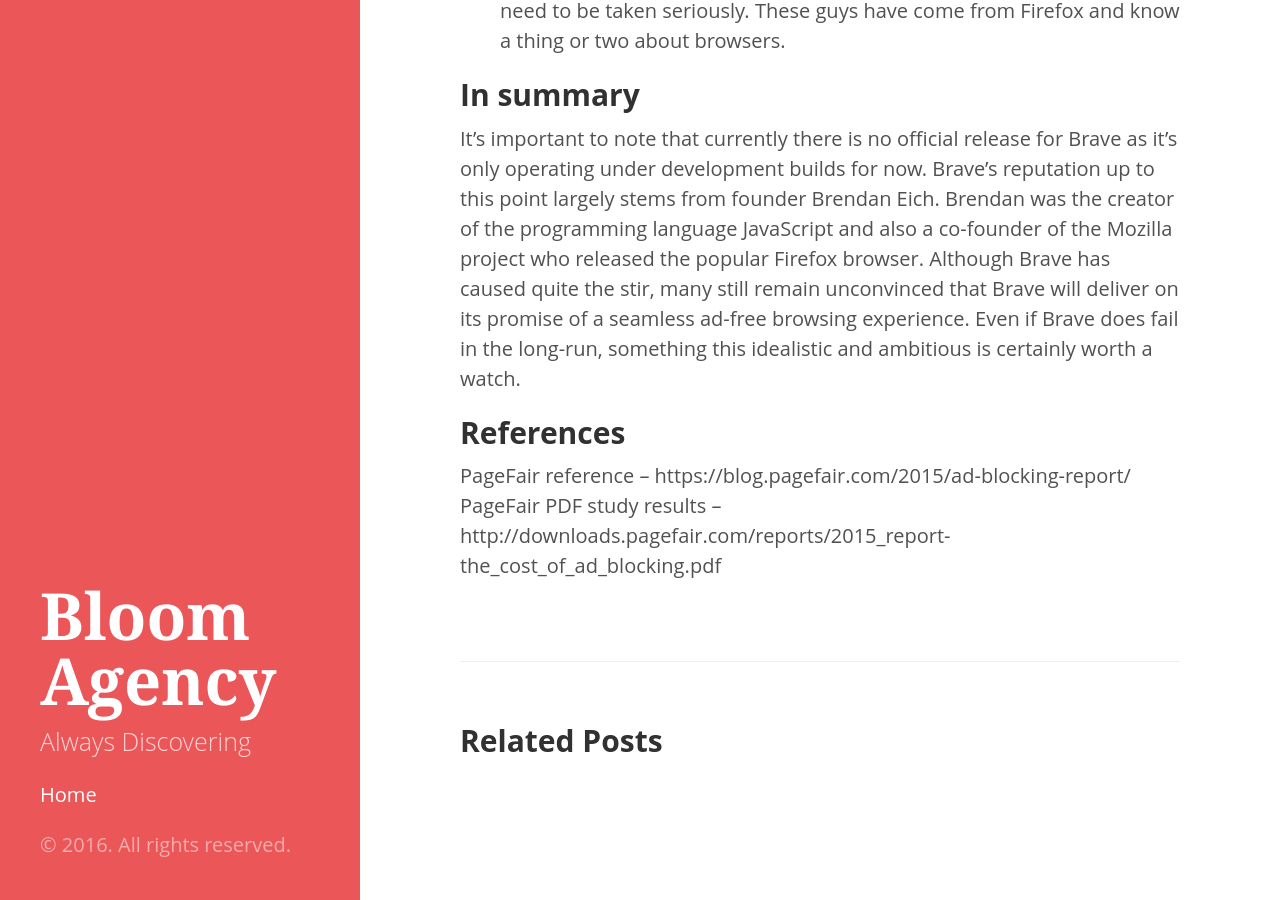
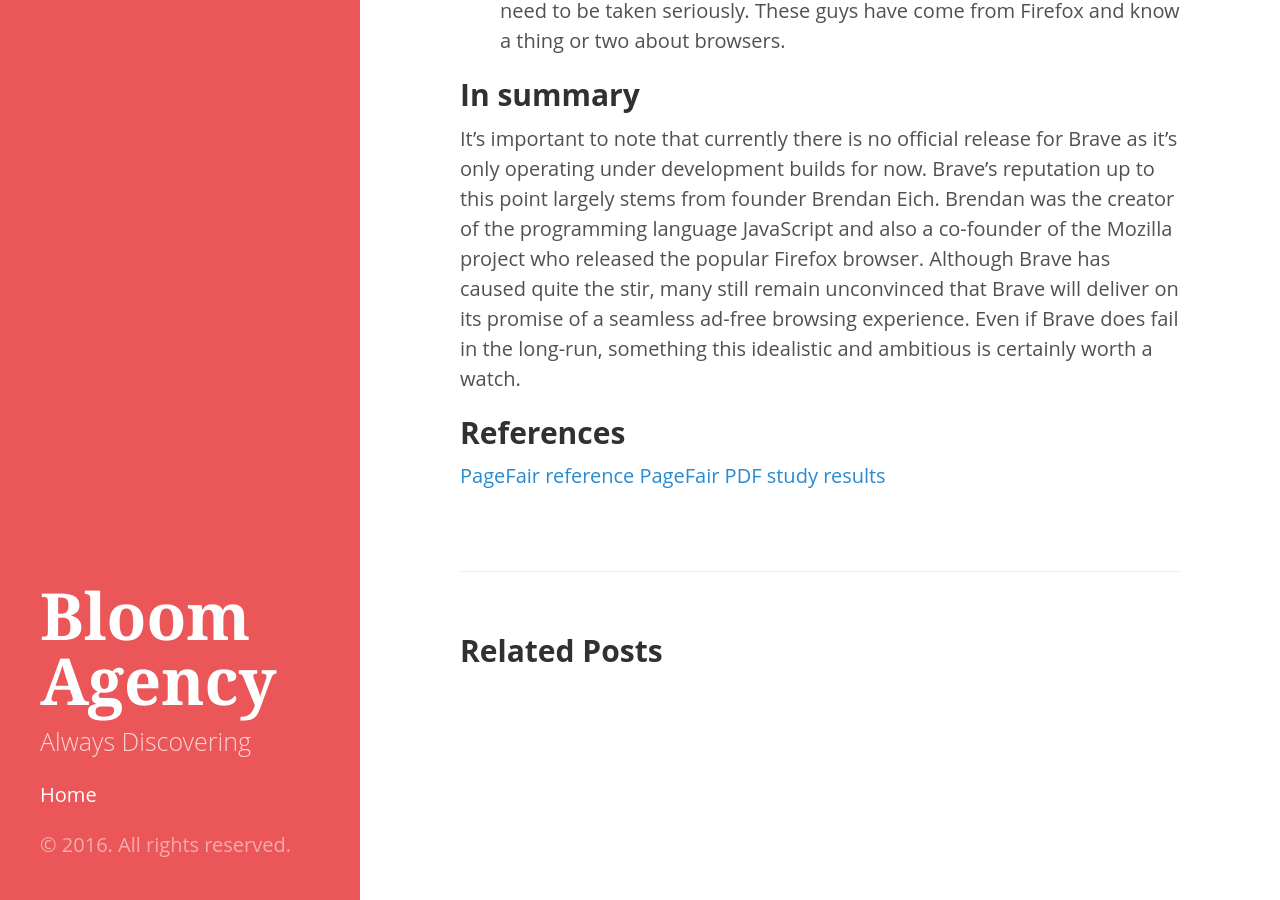
Before and after one commit to bloomagency/bloomagency.github.io_old, a Jekyll site: the page built from _posts/2016-05-30-what-s-all-the-fuss-about-brave-browser.markdown, in a window 1280 px wide and 900 px high, scrolled down 2754 px. Built offline with Jekyll 4.4.1, drawn with Linux system fonts in a browser that asks for light colours.

Commit message:
Post update: What’s all the fuss about Brave browser?

```diff
--- a/_posts/2016-05-30-what-s-all-the-fuss-about-brave-browser.markdown
+++ b/_posts/2016-05-30-what-s-all-the-fuss-about-brave-browser.markdown
@@ -45,5 +45,5 @@ It’s important to note that currently there is no official release for Brave a
 
 ## References
 
-PageFair reference – https://blog.pagefair.com/2015/ad-blocking-report/
-PageFair PDF study results – http://downloads.pagefair.com/reports/2015_report-the_cost_of_ad_blocking.pdf
+[PageFair reference](https://blog.pagefair.com/2015/ad-blocking-report/)
+[PageFair PDF study results](http://downloads.pagefair.com/reports/2015_report-the_cost_of_ad_blocking.pdf)
```
